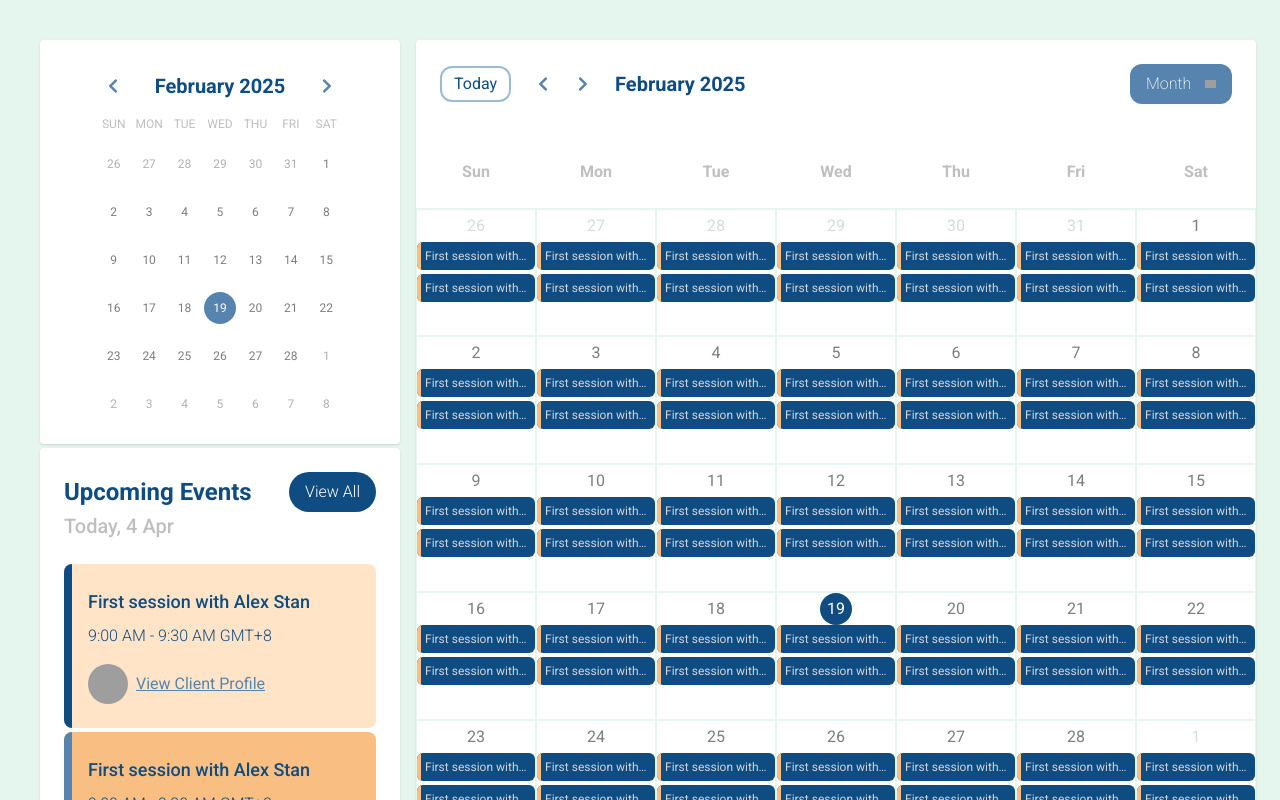
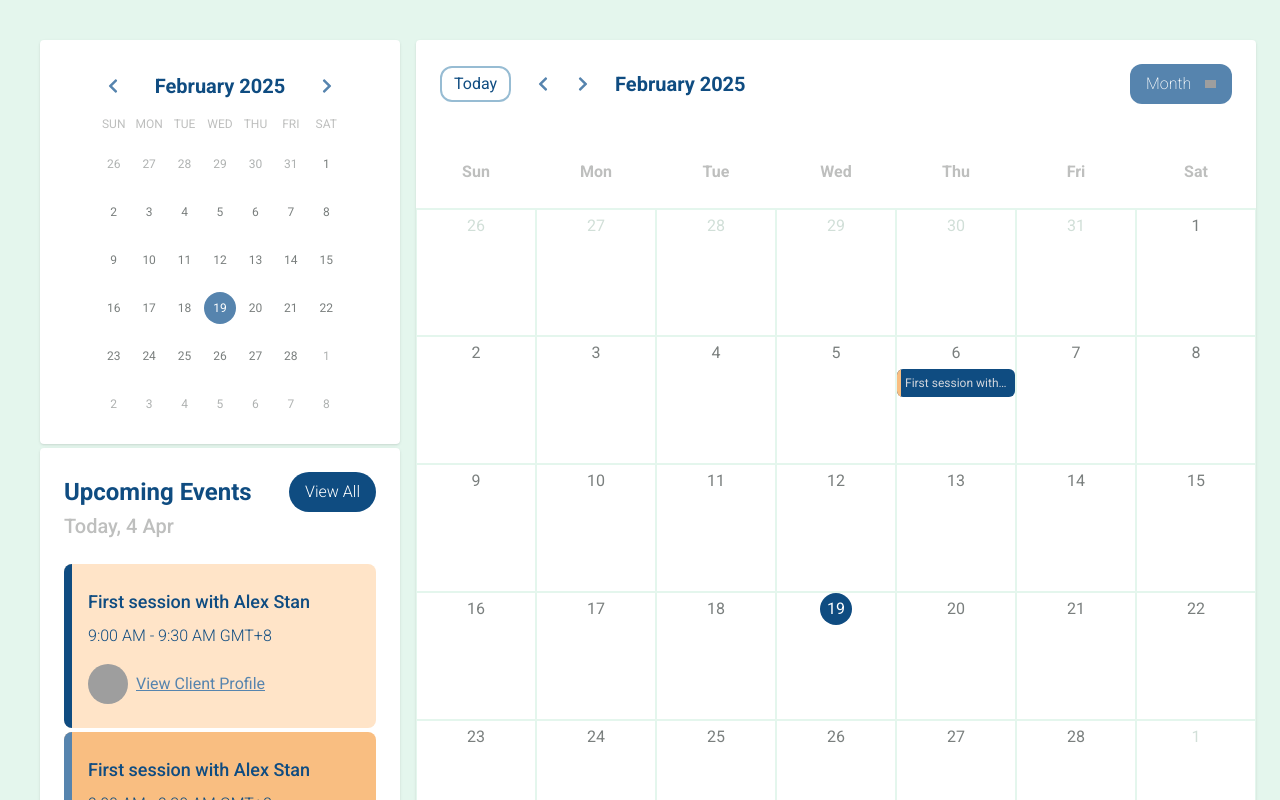
Before and after one commit to ptdevzz/calendar, a React (Vite) app: page / in a window 1280 px wide. Shown: the top 800 px of the page. Built offline with nearby package versions, Linux system fonts and the light colour scheme; grey boxes are pictures that could not be loaded.

Commit message:
fix: demo

```diff
--- a/src/components/calendar/day-item/index.tsx
+++ b/src/components/calendar/day-item/index.tsx
@@ -32,9 +32,7 @@ const DayItem = ({ item, rowIndex }: DayItemProps) => {
       [&::-webkit-scrollbar-track]:bg-gray-100
       [&::-webkit-scrollbar-thumb]:bg-dark-blue"
         >
-            <Event />
-            <Event />
-
+            {item.day === 6 && <Event />}
         </div>
     </div>
 }
```
